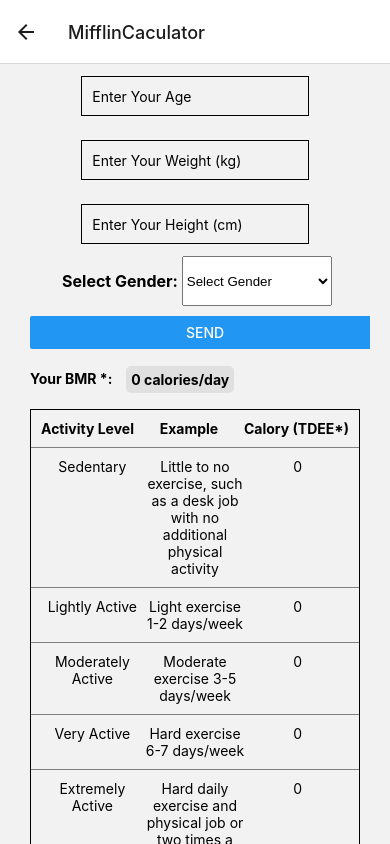
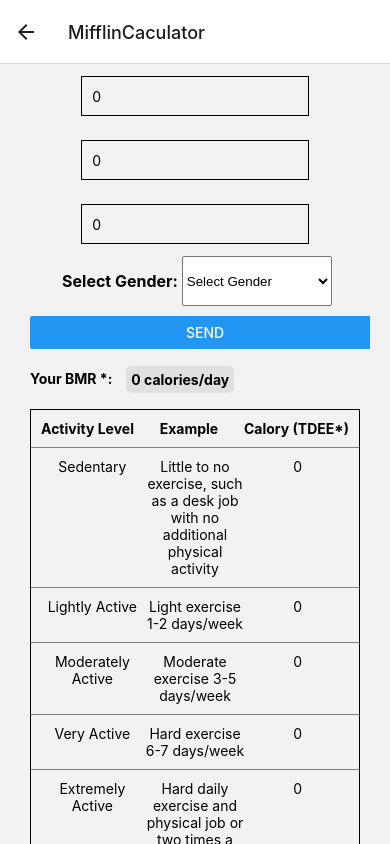
Before and after one commit to FengyanTina/NutritionCaculator, a React Native app: screen /MifflinCaculator in a window 390 px wide. Built offline with nearby package versions, Linux system fonts and the light colour scheme.

Commit message:
the register form working now

```diff
--- a/components/CalculationContext.tsx
+++ b/components/CalculationContext.tsx
@@ -47,35 +47,35 @@ export const CalculationProvider = ({
 
   const calculateBMI = (data: User) => {
     console.log("calculateBMI", data);
-    const heightInMeters = parseFloat(data.height) / 100;
-    const weightInKg = parseFloat(data.weight);
+    // const heightInMeters = parseFloat(data.height) / 100;
+    // const weightInKg = parseFloat(data.weight);
     console.log(data.height, data.weight);
-    if (isNaN(heightInMeters) || isNaN(weightInKg)) {
-      console.error("Invalid input values");
-      return;
-    }
-    const bmi = weightInKg / (heightInMeters * heightInMeters);
+    // if (isNaN(heightInMeters) || isNaN(weightInKg)) {
+    //   console.error("Invalid input values");
+    //   return;
+    // }
+    const bmi = data.weight / (data.height * data.height);
     setBmiValue(bmi);
   };
 
   const calculateBMR = (data: User) => {
     console.log("calculateBMR", data);
-    const heightInCm = parseFloat(data.height);
-    const weightInKg = parseFloat(data.weight);
-    const ageInNum = parseFloat(data.age);
-    if (isNaN(heightInCm) || isNaN(weightInKg) || isNaN(ageInNum)) {
-      console.error("Invalid input values");
-      return;
-    }
+    // const heightInCm = parseFloat(data.height);
+    // const weightInKg = parseFloat(data.weight);
+    // const ageInNum = parseFloat(data.age);
+    // if (isNaN(heightInCm) || isNaN(weightInKg) || isNaN(ageInNum)) {
+    //   console.error("Invalid input values");
+    //   return;
+    // }
     if (data.selectedGender === "") {
       console.error("Please select your gender before calculating BMR.");
       return;
     }
     if (data.selectedGender === "male") {
-      const bmr = 10 * weightInKg + 6.25 * heightInCm - 5 * ageInNum + 5;
+      const bmr = 10 * data.weight + 6.25 * data.height - 5 * data.age + 5;
       setBmrValue(bmr);
     } else if (data.selectedGender === "female") {
-      const bmr = 10 * weightInKg + 6.25 * heightInCm - 5 * ageInNum - 161;
+      const bmr = 10 * data.weight + 6.25 * data.height - 5 * data.age - 161;
       setBmrValue(bmr);
     }
   };
@@ -91,13 +91,13 @@ export const CalculationProvider = ({
   }, [bmrValue]);
 
   const calculateWeightRange = (data: User): BMICategory[] => {
-    const heightInCm = parseFloat(data.height);
+    // const heightInCm = parseFloat(data.height);
     const updatedBMIData = initialBmiData.map((bmi) => ({
       ...bmi,
       WeightRangeHighValue:
-        (((heightInCm / 100) * heightInCm) / 100) * bmi.BMIHighRate,
+        (((data.height / 100) * data.height) / 100) * bmi.BMIHighRate,
       WeightRangeLowValue:
-        (((heightInCm / 100) * heightInCm) / 100) * bmi.BMILowRate,
+        (((data.height/ 100) * data.height) / 100) * bmi.BMILowRate,
     }));
     return updatedBMIData;
   };
--- a/components/InputForm.tsx
+++ b/components/InputForm.tsx
@@ -11,8 +11,40 @@ import {
   import { Picker } from "@react-native-picker/picker";
   import { useCalculationContext } from "./CalculationContext";
   import { User, defaultUser } from "../models/UserInfor";
+  import { z } from 'zod';
+  import { Controller,  useForm } from "react-hook-form";
+  import { zodResolver } from '@hookform/resolvers/zod';
 
-import { Controller,  useForm } from "react-hook-form";
+  const UserSchema: z.ZodType<User> = z.object({
+      weight: z.coerce
+      .number({
+          required_error: 'Du måste ange en giltigt vikt',
+          invalid_type_error: 'Du måste ange ett riktigt num',
+        })
+      .positive({ message: 'Vikten måste vara positivt.' }) // Check for positive value
+
+        .min(0, { message: 'Vikten måste vara positivt.' }), // Check for non-negative value
+      height: z.coerce
+        .number({
+          required_error: 'Du måste ange en giltigt vikt',
+          invalid_type_error: 'Du måste ange ett riktigt num',
+        })
+        .positive({ message: 'Höjden måste vara positivt.' }) // Check for positive value
+        .min(0, { message: 'Höjden måste vara positivt.' }), // Check for non-negative value
+      age: z.coerce
+        .number()
+        .positive({ message: 'Åldern måste vara positivt.' }) // Check for positive value
+        .int({ message: 'Åldern måste vara ett heltal.' })
+        .refine((value) => {
+          // Check both conditions: not empty and non-negative
+          return value !== undefined && value !== null && value >= 0;
+        }, { message: 'Du måste ange ålder och det måste vara positivt.' }), // Check for empty field and non-negative value
+      selectedGender: z.union([z.literal('female'), z.literal('male')]), // Check for integer value
+
+    });
+
+
+
   interface InputFormProps {
     inputsToShow: string[];
     onUserInput: (data: User) => void;
@@ -31,12 +63,19 @@ export default function InputForm({
     const {
       control,
       handleSubmit,
+      register,
       formState: { errors },
+      setValue,
+      getValues,
       reset,
     } = useForm<User>({
+      resolver: zodResolver(UserSchema),
       defaultValues: defaultUser(),
     });
-
+    const handleInputChange = (field: keyof User, text: string | number) => {
+        // Update the form value using setValue
+        setValue(field, text);
+      };
     const sendForm = handleSubmit((data) => {
       // console.log("sendForm", data);
       onUserInput(data);
@@ -52,61 +91,40 @@ export default function InputForm({
         >
           {inputsToShow.includes("basic") && (
             <View style={styles.inputContainer}>
-            <Controller
-              name="age"
-              control={control}
-              rules={{ required: "Age is required." }}
-              render={({ field: { onChange, onBlur, value } }) => (
-                <>
+
+
                 <TextInput
+                  {...register('age')}
                   style={styles.input}
-                    onBlur={onBlur}
-                    onChangeText={onChange}
-                    value={value}
                   placeholder="Enter Your Age"
                   keyboardType="numeric"
+                  onChangeText={(text) => handleInputChange('age', parseFloat(text))}
                 />
                 <Text style={styles.errorText}>{errors.age?.message}</Text>
-                </>
-              )}
-            />
 
-            <Controller
-              name="weight"
-              control={control}
-              rules={{ required: "weight is required." }}
-              render={({ field: { onChange, onBlur, value } }) => (
-                <>
+
+
                 <TextInput
+                  {...register('weight')}
                   style={styles.input}
-                    onBlur={onBlur}
-                    onChangeText={onChange}
-                    value={value}
                   placeholder="Enter Your Weight (kg)"
                   keyboardType="numeric"
+                  onChangeText={(text) => handleInputChange('weight', parseFloat(text))}
+
                 />
                 <Text style={styles.errorText}>{errors.weight?.message}</Text>
-                </>
-              )}
-            />
-            <Controller
-              name="height"
-              control={control}
-              rules={{ required: "height is required." }}
-              render={({ field: { onChange, onBlur, value } }) => (
-                <>
+
+
+
                 <TextInput
+                  {...register('height')}
                   style={styles.input}
-                    onBlur={onBlur}
-                    onChangeText={onChange}
-                    value={value}
                   placeholder="Enter Your Height (cm)"
                   keyboardType="numeric"
+                  onChangeText={(text) => handleInputChange('height', parseFloat(text))}
                 />
                 <Text style={styles.errorText}>{errors.height?.message}</Text>
-                </>
-              )}
-            />
+
             </View>
           )}
         </TouchableWithoutFeedback>
--- a/models/UserInfor.ts
+++ b/models/UserInfor.ts
@@ -1,16 +1,16 @@
 export interface User {
-    age: string;
-    height: string;
-    weight: string;
+    age: number;
+    height: number;
+    weight: number;
    selectedGender: string;
   }
 
 
   export function defaultUser(): User {
     return {
-      age: "",
-      height: "",
-      weight: "",
+      age: 0,
+      height: 0,
+      weight:0,
       selectedGender: "",
     };
   }
```
Lines whose indentation alone changed are shown as unchanged.
